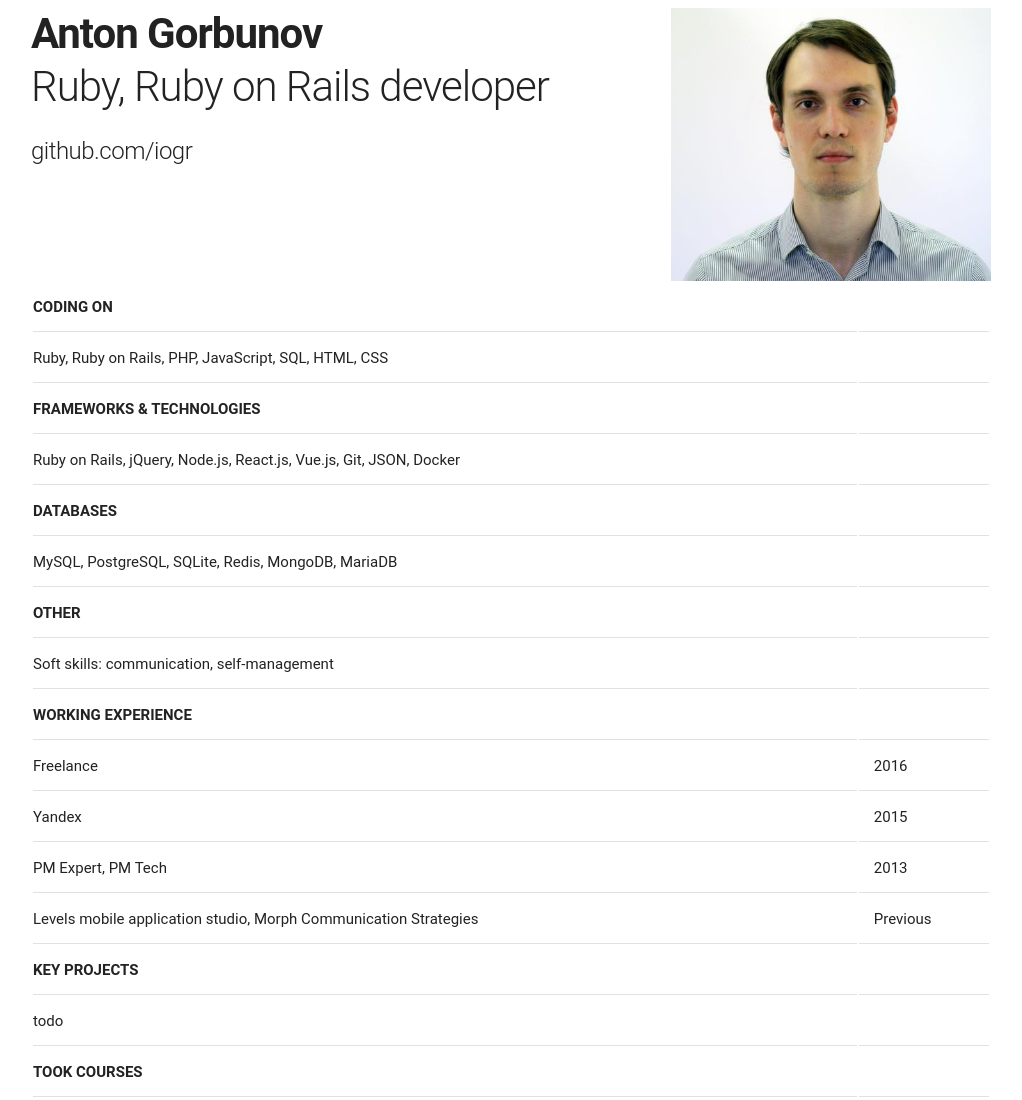
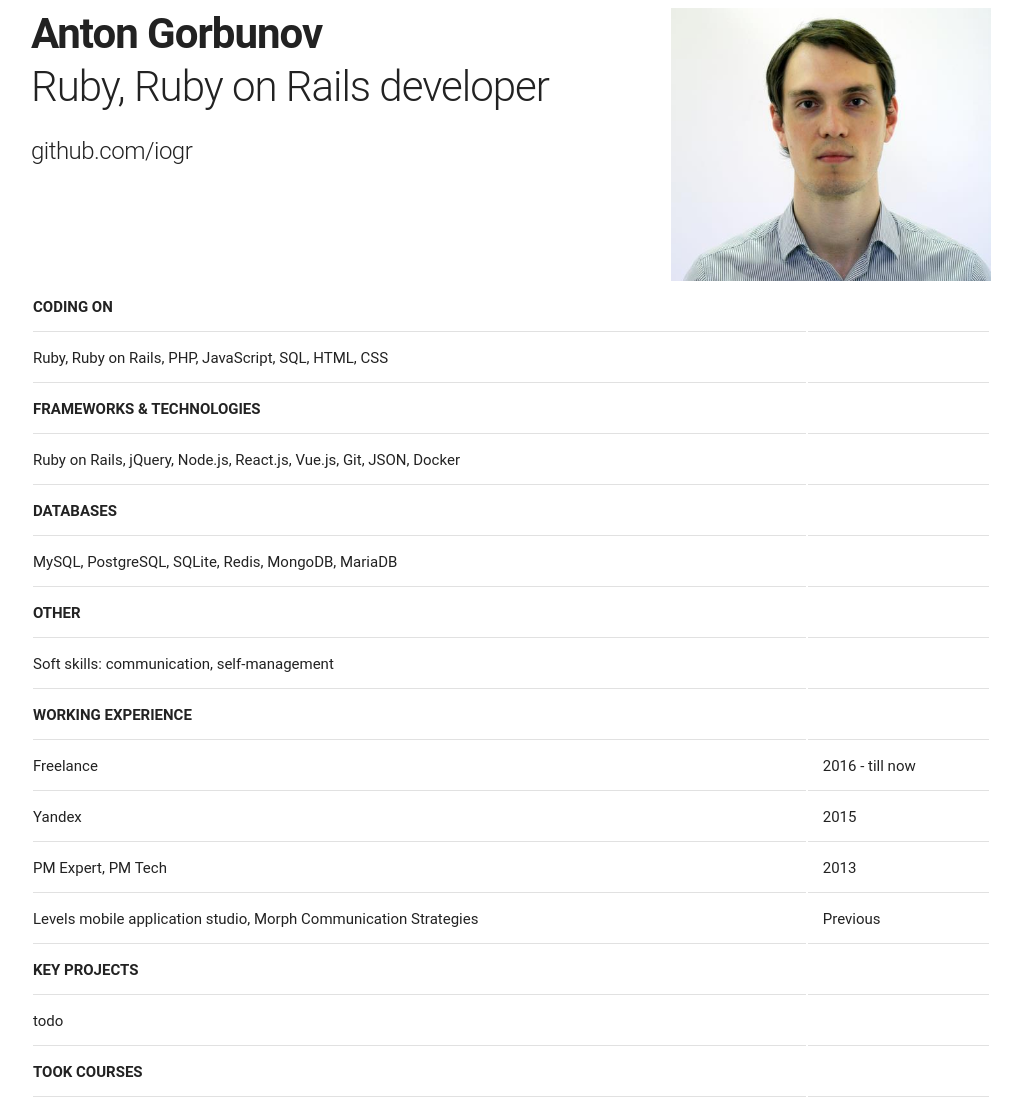
Before and after one commit to iogr/iogr.github.io, a plain HTML site: page cv.html in a window 1280 px wide. Shown: the top 1100 px of the page, without its empty margins (129-1151 px from the left). Drawn offline with Linux system fonts and the light colour scheme.

Commit message:
minor text changes

```diff
--- a/cv.html
+++ b/cv.html
@@ -75,7 +75,7 @@
 
       <tr>
         <td>Freelance</td>
-        <td>2016</td>
+        <td>2016 - till now</td>
       </tr>
 
       <tr>
```
